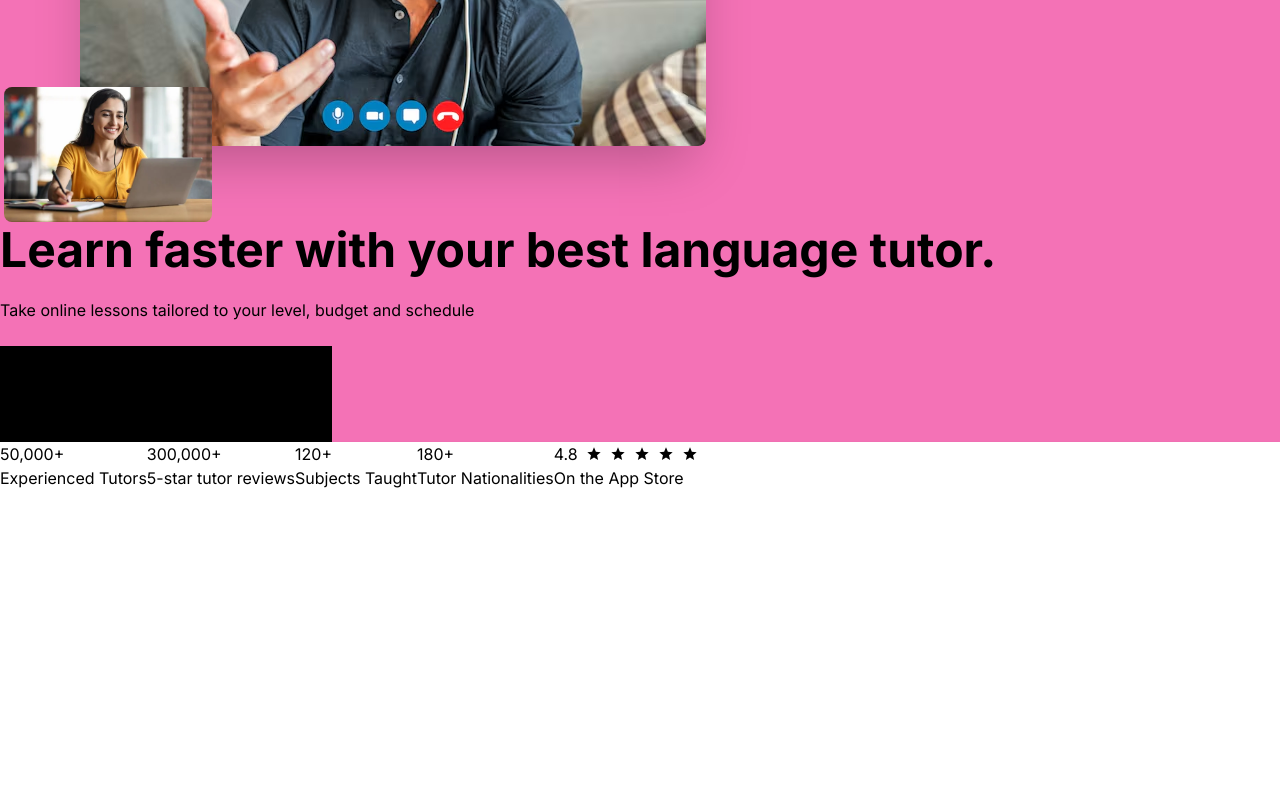
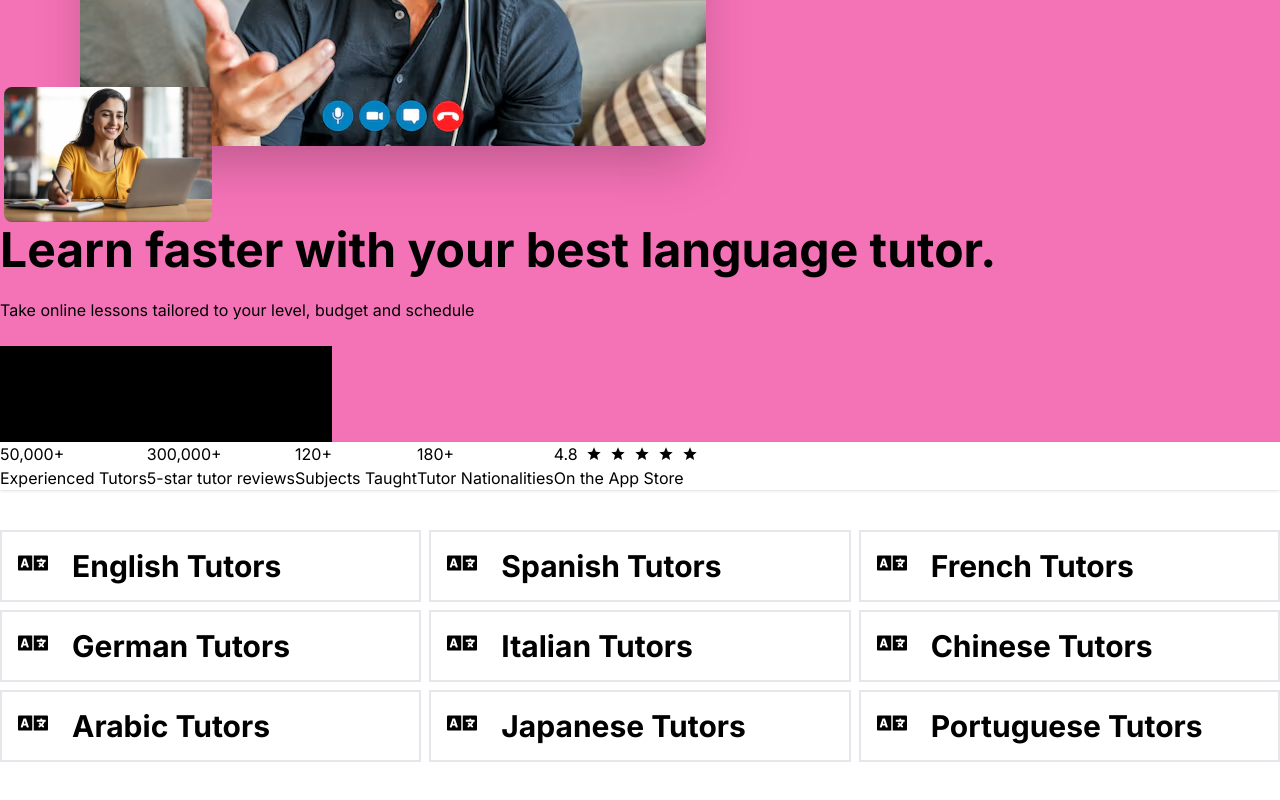
Before and after one commit to Captainboggey/Tech-Pro-Client, a React (Vite) app: page / in a window 1280 px wide. Shown: the part 572-1372 px from the top of the page. Before the commit the page ends 1062 px from the top, so only its background shows below. Built offline with nearby package versions, Linux system fonts and the light colour scheme; no server answers; a web font is replaced by a local one.

Commit message:
search by language added

```diff
--- /dev/null
+++ b/src/Components/LanguageCard.jsx
@@ -0,0 +1,39 @@
+import React from 'react';
+import { FaLanguage } from 'react-icons/fa';
+import { Link, Navigate } from 'react-router-dom';
+
+const LanguageCard = () => {
+    return (
+        <div className='grid grid-cols-3 gap-2 my-10 '>
+            <div className='border-2 card '>
+             <Link to={'/findTutor/English'}>   <h2 className="text center text-3xl p-4 font-bold flex gap-6"><FaLanguage /> English Tutors </h2></Link>
+            </div>
+            <div className='border-2 card'>
+                <Link to={'/findTutor/Spanish'}><h2 className="text center text-3xl p-4 font-bold flex gap-6"><FaLanguage /> Spanish Tutors</h2></Link>
+            </div>
+            <div className='border-2 card'>
+                <h2 className="text center text-3xl p-4 font-bold flex gap-6"><FaLanguage /> French Tutors</h2>
+            </div>
+            <div className='border-2 card'>
+                <h2 className="text center text-3xl p-4 font-bold flex gap-6"><FaLanguage /> German Tutors</h2>
+            </div>
+            <div className='border-2 card'>
+                <h2 className="text center text-3xl p-4 font-bold flex gap-6"><FaLanguage /> Italian Tutors</h2>
+            </div>
+            <div className='border-2 card'>
+                <h2 className="text center text-3xl p-4 font-bold flex gap-6"><FaLanguage /> Chinese Tutors</h2>
+            </div>
+            <div className='border-2 card'>
+                <h2 className="text center text-3xl p-4 font-bold flex gap-6"><FaLanguage /> Arabic Tutors</h2>
+            </div>
+            <div className='border-2 card'>
+                <h2 className="text center text-3xl p-4 font-bold flex gap-6"><FaLanguage /> Japanese Tutors</h2>
+            </div>
+            <div className='border-2 card'>
+                <h2 className="text center text-3xl p-4 font-bold flex gap-6"><FaLanguage /> Portuguese Tutors</h2>
+            </div>
+        </div>
+    );
+};
+
+export default LanguageCard;
--- a/src/Pages/FindTeacher/FindTeacher.jsx
+++ b/src/Pages/FindTeacher/FindTeacher.jsx
@@ -1,10 +1,11 @@
-import React from 'react';
+import React, { useEffect, useState } from 'react';
 import teacher from "../../../public/MatcherSemHero.c1a6f64d.avif"
 import { useLoaderData } from 'react-router-dom';
 import Teacher from './Teacher';
 
 const FindTeacher = () => {
-    const teachers = useLoaderData()
+   const teachers = useLoaderData()
+
     return (
         <div>
             <div className="hero bg-base-200 min-h-screen">
--- a/src/Pages/Home.jsx
+++ b/src/Pages/Home.jsx
@@ -1,6 +1,7 @@
 import React from 'react';
 import Banner from '../Components/Banner';
 import Stat from '../Components/Stat';
+import LanguageCard from '../Components/LanguageCard';
 
 const Home = () => {
     return (
@@ -8,7 +9,7 @@ const Home = () => {
             <Banner></Banner>
 
             <Stat></Stat>
-
+           <LanguageCard></LanguageCard>
         </div>
     );
 };
--- a/src/Routes/router.jsx
+++ b/src/Routes/router.jsx
@@ -29,11 +29,15 @@ const router= createBrowserRouter([
         },{
             path:'/findTutor',
             element:<FindTeacher></FindTeacher>,
-            loader:()=> fetch('http://localhost:4000/becomeTeacher')
+            loader:()=> fetch(`http://localhost:4000/becomeTeacher`)
         },{
             path:'/book/:id',
             element:<PrivateRoute><Book></Book>,</PrivateRoute>,
             loader:({params})=> fetch(`http://localhost:4000/becomeTeacher/${params.id}`)
+        },{
+            path:'/findTutor/:id',
+            element:<FindTeacher></FindTeacher>,
+            loader:({params})=> fetch(`http://localhost:4000/becomeTeacher?language=${params.id}`)
         }]
 
 
```
